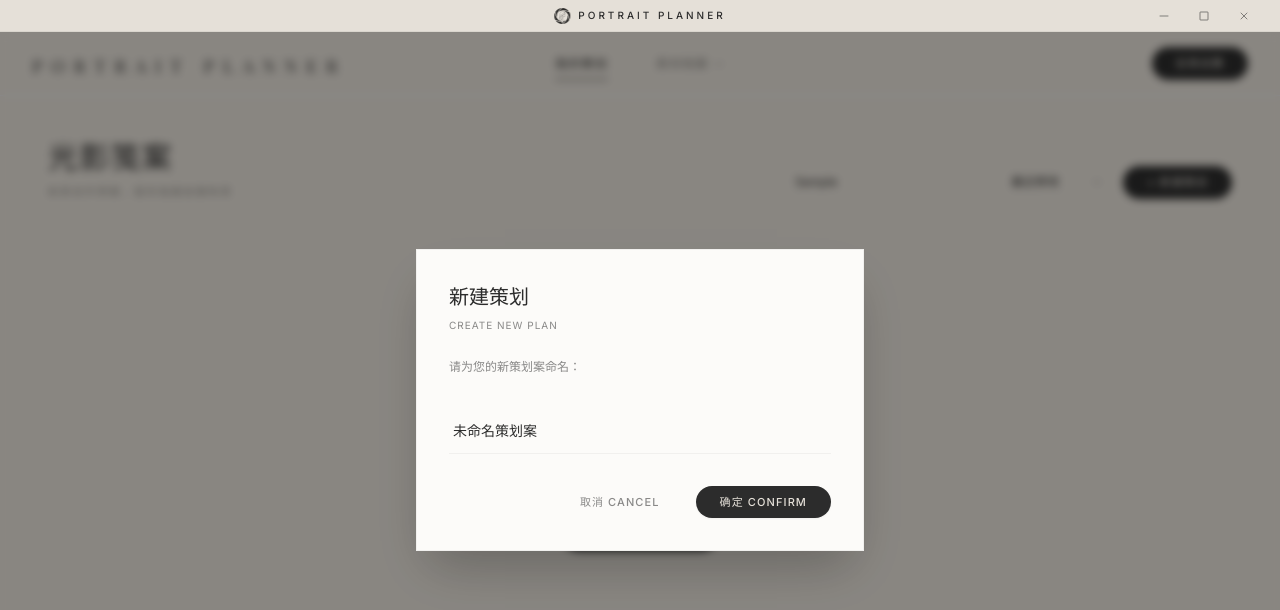
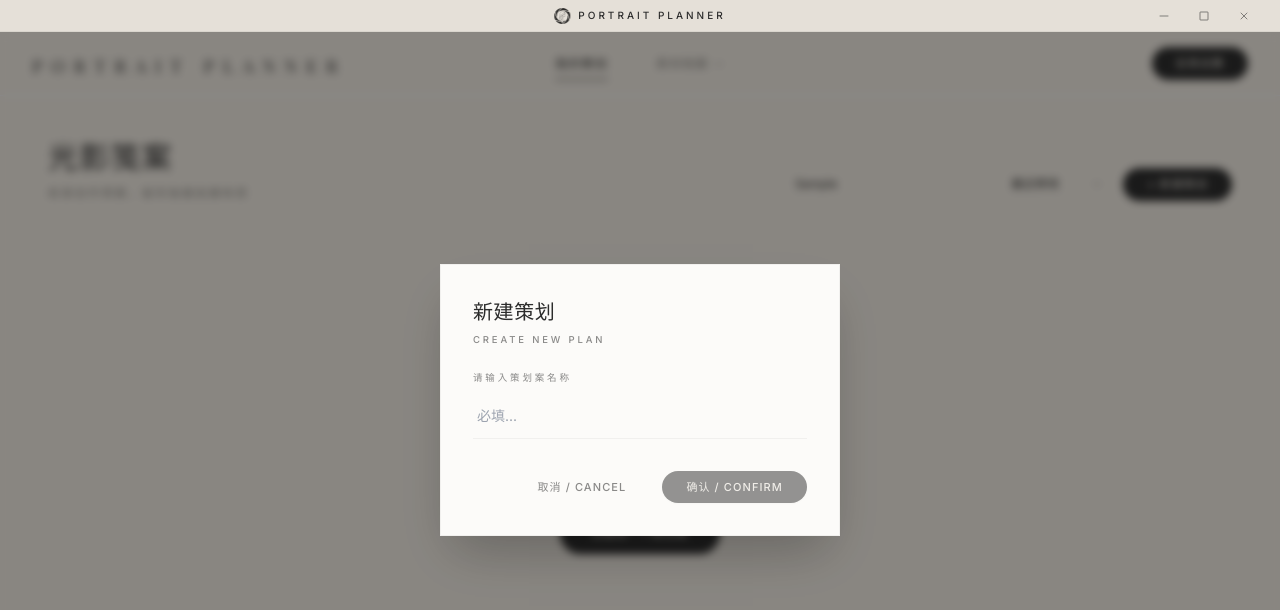
Before and after one commit to sepzerg1989-oss/Desktop-Portrait-Planner, a Vue app: page /#/ in a window 1280 px wide. Both pictures are taken after typing "Sample" into the empty fields and a click on the button "+ 新建策划". Shown: the top 610 px of the page. Built offline with nearby package versions, Linux system fonts and the light colour scheme; a web font is replaced by a local one.

Commit message:
优化新建策划后命名bug

```diff
--- a/src/components/common/MorandiModal.vue
+++ b/src/components/common/MorandiModal.vue
@@ -14,6 +14,7 @@
             v-model="inputValue"
             type="text"
             class="w-full px-1 py-3 border-b border-morandi-border bg-transparent outline-none focus:border-morandi-text text-sm text-morandi-text rounded-none"
+            :placeholder="placeholder"
             autofocus
             @keyup.enter="handleConfirm"
           />
@@ -49,6 +50,7 @@ const props = defineProps({
   subTitle: { type: String, default: '' },
   type: { type: String, default: 'alert' },
   inputValue: { type: String, default: '' },
+  placeholder: { type: String, default: '' },
   cancelText: { type: String, default: '' },
   confirmText: { type: String, default: '' },
   onConfirm: { type: Function, default: null },
--- a/src/views/Clothing.vue
+++ b/src/views/Clothing.vue
@@ -2,8 +2,8 @@
   <div class="h-full overflow-y-auto px-12 py-10 relative select-none font-sans bg-morandi-canvas text-morandi-text">
     <div class="flex flex-col md:flex-row justify-between items-stretch md:items-end gap-6 mb-12 border-b border-morandi-border/20 pb-6">
       <div>
-        <h1 class="text-4xl font-serif text-morandi-text/90 mb-2 tracking-[0.1em]">服装搭配库</h1>
-        <p class="text-morandi-muted text-[10px] tracking-[0.3em] uppercase">Clothing Library / Lookbook</p>
+        <h1 class="text-luxury-title-lg text-morandi-text/90 mb-2">寸缕霓裳</h1>
+        <p class="text-luxury-meta-lg text-morandi-muted">汇集衣衫形制，塑造造型风骨</p>
       </div>
       <div class="flex flex-wrap items-center gap-3">
         <!-- 检索过滤面板 -->
--- a/src/views/Dashboard.vue
+++ b/src/views/Dashboard.vue
@@ -3,7 +3,7 @@
     <div class="flex flex-col md:flex-row justify-between items-stretch md:items-end gap-6 mb-12">
       <div>
         <h1 class="text-luxury-title-lg text-morandi-text/90 mb-2">光影笺案</h1>
-        <p class="text-luxury-meta-sm text-morandi-muted">收录创作预案，留存独属拍摄构思</p>
+        <p class="text-luxury-meta-lg text-morandi-muted">收录创作预案，留存独属拍摄构思</p>
       </div>
       <div class="flex flex-wrap items-center gap-4">
         <!-- 搜索策划案 -->
@@ -163,14 +163,46 @@
       :title="modal.title"
       :message="modal.message"
       :type="modal.type"
-      :input-value="modal.inputValue"
-      :sub-title="modal.type === 'prompt' ? 'Create New Plan' : 'Confirmation Required'"
+      :sub-title="modal.type === 'confirm' ? 'Confirmation Required' : 'Action Required'"
       cancel-text="取消 Cancel"
       confirm-text="确定 Confirm"
       :on-confirm="handleModalConfirm"
       :on-cancel="closeModal"
       @update:show="modal.show = $event"
     />
+
+    <!-- 新建前命名弹窗 (保持全站统一的内联弹窗风格) -->
+    <transition name="fade">
+      <div v-if="showNamePrompt" class="fixed inset-0 z-[60] bg-black/40 backdrop-blur-sm flex items-center justify-center p-4">
+        <div class="bg-morandi-paper p-8 shadow-2xl w-[400px] border border-morandi-border rounded-none animate-in fade-in zoom-in-95 duration-200">
+          <h3 class="text-luxury-title-md text-morandi-text mb-2">{{ namePromptTitle }}</h3>
+          <p class="text-luxury-meta-sm text-morandi-muted mb-6">{{ namePromptSubTitle }}</p>
+          <div class="mb-8">
+            <label class="block text-luxury-meta-sm text-morandi-muted mb-2">请输入策划案名称</label>
+            <input
+              v-model="promptName"
+              type="text"
+              class="w-full px-1 py-3 border-b border-morandi-border bg-transparent focus:border-morandi-text outline-none text-sm text-morandi-text rounded-none"
+              placeholder="必填..."
+              autofocus
+              @keyup.enter="confirmNamePrompt"
+            />
+          </div>
+          <div class="flex justify-end gap-3">
+            <button @click="cancelNamePrompt" class="px-6 py-2 text-[11px] uppercase tracking-widest text-morandi-muted hover:text-morandi-text transition-colors font-medium outline-none">
+              取消 / Cancel
+            </button>
+            <button
+              @click="confirmNamePrompt"
+              class="px-6 py-2 bg-morandi-text text-morandi-canvas text-[11px] uppercase tracking-widest rounded-full hover:opacity-90 transition-opacity disabled:opacity-50 font-medium outline-none shadow-sm"
+              :disabled="!promptName.trim()"
+            >
+              确认 / Confirm
+            </button>
+          </div>
+        </div>
+      </div>
+    </transition>
   </div>
 </template>
 
@@ -291,21 +323,40 @@ const cancelManageMode = () => {
   selectedIds.value = []
 }
 
+const showNamePrompt = ref(false)
+const promptName = ref('')
+const namePromptTitle = ref('')
+const namePromptSubTitle = ref('')
+let activeConfirmCallback = null
+
+const openNamePrompt = (title, subtitle, callback) => {
+  promptName.value = ''
+  namePromptTitle.value = title
+  namePromptSubTitle.value = subtitle
+  activeConfirmCallback = callback
+  showNamePrompt.value = true
+}
+
+const cancelNamePrompt = () => {
+  showNamePrompt.value = false
+}
+
+const confirmNamePrompt = async () => {
+  if (!promptName.value.trim()) return
+  const name = promptName.value.trim()
+  showNamePrompt.value = false
+  if (activeConfirmCallback) {
+    await activeConfirmCallback(name)
+  }
+}
+
 /** 新建空策划案并跳转到编辑器 (自动进入编辑模式) */
 const createNewPlan = () => {
-  showModal({
-    title: '新建策划',
-    message: '请为您的新策划案命名：',
-    type: 'prompt',
-    inputValue: '未命名策划案',
-    onConfirm: async (name) => {
-      if (name) {
+  openNamePrompt('新建策划', 'Create New Plan', async (name) => {
     const record = await store.createPlan(name)
     if (record) {
       await store.loadPlan(record.id)
       router.push({ path: '/editor', query: { mode: 'edit' } })
-        }
-      }
     }
   })
 }
@@ -313,19 +364,11 @@ const createNewPlan = () => {
 /** 从模板新建策划案 (自动进入编辑模式) */
 const createFromTemplate = (template) => {
   showTemplateMenu.value = false
-  showModal({
-    title: '从模板新建',
-    message: `使用模板 "${template.name}" 创建，请为新策划案命名：`,
-    type: 'prompt',
-    inputValue: `${template.name}的副本`,
-    onConfirm: async (name) => {
-      if (name) {
+  openNamePrompt('从模板新建', 'Create From Template', async (name) => {
     const record = await store.createPlanFromTemplate(name, template.id)
     if (record) {
       await store.loadPlan(record.id)
       router.push({ path: '/editor', query: { mode: 'edit' } })
-        }
-      }
     }
   })
 }
--- a/src/views/Locations.vue
+++ b/src/views/Locations.vue
@@ -2,8 +2,8 @@
   <div class="h-full overflow-y-auto px-12 py-10 relative scroll-thin">
     <div class="flex flex-col md:flex-row justify-between items-stretch md:items-end gap-6 mb-12">
       <div>
-        <h1 class="text-luxury-title-lg text-morandi-text/90 mb-2">拍摄场地库</h1>
-        <p class="text-luxury-meta-sm text-morandi-muted">Location Library / Venues</p>
+        <h1 class="text-luxury-title-lg text-morandi-text/90 mb-2">取景隅境</h1>
+        <p class="text-luxury-meta-lg text-morandi-muted">搜罗四方景致，寻得理想画境</p>
       </div>
       <div class="flex flex-wrap items-center gap-3">
         <!-- 高级检索过滤面板 (同行内联) -->
--- a/src/views/Makeup.vue
+++ b/src/views/Makeup.vue
@@ -2,8 +2,8 @@
   <div class="h-full overflow-y-auto px-12 py-10 relative select-none font-sans bg-morandi-canvas text-morandi-text">
     <div class="flex flex-col md:flex-row justify-between items-stretch md:items-end gap-6 mb-12 border-b border-morandi-border/20 pb-6">
       <div>
-        <h1 class="text-4xl font-serif text-morandi-text/90 mb-2 tracking-[0.1em]">妆面造型库</h1>
-        <p class="text-morandi-muted text-[10px] tracking-[0.3em] uppercase">Makeup Library / Styling</p>
+        <h1 class="text-luxury-title-lg text-morandi-text/90 mb-2">眉眼留妆</h1>
+        <p class="text-luxury-meta-lg text-morandi-muted">描摹容颜妆色，晕染眉眼情绪</p>
       </div>
       <div class="flex flex-wrap items-center gap-3">
         <!-- 检索过滤面板 -->
--- a/src/views/Models.vue
+++ b/src/views/Models.vue
@@ -2,8 +2,8 @@
   <div class="h-full overflow-y-auto px-12 py-10 relative">
     <div class="flex flex-col md:flex-row justify-between items-stretch md:items-end gap-6 mb-12">
       <div>
-        <h1 class="text-luxury-title-lg text-morandi-text/90 mb-2">模特素材库</h1>
-        <p class="text-luxury-meta-sm text-morandi-muted">Model Library / Collection</p>
+        <h1 class="text-luxury-title-lg text-morandi-text/90 mb-2">浮生人影</h1>
+        <p class="text-luxury-meta-lg text-morandi-muted">收录百态身姿，定格人物灵韵</p>
       </div>
       <div class="flex flex-wrap items-center gap-3">
         <!-- 高级检索过滤面板 (同行内联) -->
--- a/src/views/PlanEditor.vue
+++ b/src/views/PlanEditor.vue
@@ -81,23 +81,42 @@ const finishEditing = async () => {
   isEditing.value = false
 }
 
+const showNamePrompt = ref(false)
+const promptName = ref('')
+const namePromptTitle = ref('')
+const namePromptSubTitle = ref('')
+let activeConfirmCallback = null
+
+const openNamePrompt = (title, subtitle, callback) => {
+  promptName.value = ''
+  namePromptTitle.value = title
+  namePromptSubTitle.value = subtitle
+  activeConfirmCallback = callback
+  showNamePrompt.value = true
+}
+
+const cancelNamePrompt = () => {
+  showNamePrompt.value = false
+}
+
+const confirmNamePrompt = async () => {
+  if (!promptName.value.trim()) return
+  const name = promptName.value.trim()
+  showNamePrompt.value = false
+  if (activeConfirmCallback) {
+    await activeConfirmCallback(name)
+  }
+}
+
 /** 保存为模板 */
 const handleSaveTemplate = () => {
-  showModal({
-    title: '另存为模板',
-    message: '请输入模板名称，方便下次直接使用：',
-    type: 'prompt',
-    inputValue: '我的常用策划模板',
-    onConfirm: async (name) => {
-      if (name) {
+  openNamePrompt('另存为模板', 'Save As Template', async (name) => {
     await store.saveAsTemplate(name)
     showModal({
       title: '保存成功',
       message: '模板已存入素材库，下次新建策划时可直接选择。',
       type: 'alert'
     })
-      }
-    }
   })
 }
 
@@ -227,7 +246,6 @@ const executeExport = async (selectedModuleIds) => {
       :title="modal.title"
       :message="modal.message"
       :type="modal.type"
-      :input-value="modal.inputValue"
       :sub-title="modal.type === 'confirm' ? 'Confirmation Required' : 'Action Required'"
       :on-confirm="handleModalConfirm"
       :on-cancel="closeModal"
@@ -235,6 +253,39 @@ const executeExport = async (selectedModuleIds) => {
       :confirm-text="modal.type === 'confirm' ? '确定删除' : '确定'"
       @update:show="modal.show = $event"
     />
+
+    <!-- 新建前命名弹窗 (保持全站统一的内联弹窗风格) -->
+    <transition name="fade">
+      <div v-if="showNamePrompt" class="fixed inset-0 z-[60] bg-black/40 backdrop-blur-sm flex items-center justify-center p-4">
+        <div class="bg-morandi-paper p-8 shadow-2xl w-[400px] border border-morandi-border rounded-none animate-in fade-in zoom-in-95 duration-200">
+          <h3 class="text-luxury-title-md text-morandi-text mb-2">{{ namePromptTitle }}</h3>
+          <p class="text-luxury-meta-sm text-morandi-muted mb-6">{{ namePromptSubTitle }}</p>
+          <div class="mb-8">
+            <label class="block text-luxury-meta-sm text-morandi-muted mb-2">请输入模板名称</label>
+            <input
+              v-model="promptName"
+              type="text"
+              class="w-full px-1 py-3 border-b border-morandi-border bg-transparent focus:border-morandi-text outline-none text-sm text-morandi-text rounded-none"
+              placeholder="必填..."
+              autofocus
+              @keyup.enter="confirmNamePrompt"
+            />
+          </div>
+          <div class="flex justify-end gap-3">
+            <button @click="cancelNamePrompt" class="px-6 py-2 text-[11px] uppercase tracking-widest text-morandi-muted hover:text-morandi-text transition-colors font-medium outline-none">
+              取消 / Cancel
+            </button>
+            <button
+              @click="confirmNamePrompt"
+              class="px-6 py-2 bg-morandi-text text-morandi-canvas text-[11px] uppercase tracking-widest rounded-full hover:opacity-90 transition-opacity disabled:opacity-50 font-medium outline-none shadow-sm"
+              :disabled="!promptName.trim()"
+            >
+              确认 / Confirm
+            </button>
+          </div>
+        </div>
+      </div>
+    </transition>
 
     <!-- 选择导出模块弹窗 -->
     <ExportModuleModal
--- a/src/views/Props.vue
+++ b/src/views/Props.vue
@@ -2,8 +2,8 @@
   <div class="h-full overflow-y-auto px-12 py-10 relative select-none font-sans bg-morandi-canvas text-morandi-text">
     <div class="flex flex-col md:flex-row justify-between items-stretch md:items-end gap-6 mb-12 border-b border-morandi-border/20 pb-6">
       <div>
-        <h1 class="text-4xl font-serif text-morandi-text/90 mb-2 tracking-[0.1em]">拍摄道具库</h1>
-        <p class="text-morandi-muted text-[10px] tracking-[0.3em] uppercase">Props Center / Collection</p>
+        <h1 class="text-luxury-title-lg text-morandi-text/90 mb-2">闲物藏韵</h1>
+        <p class="text-luxury-meta-lg text-morandi-muted">收纳玲珑物件，点缀画面意趣</p>
       </div>
       <div class="flex flex-wrap items-center gap-3">
         <!-- 检索过滤面板 -->
```
Also changed, not shown: src/composables/useModal.js (+7 -2 lines). Lines whose indentation alone changed are shown as unchanged.
